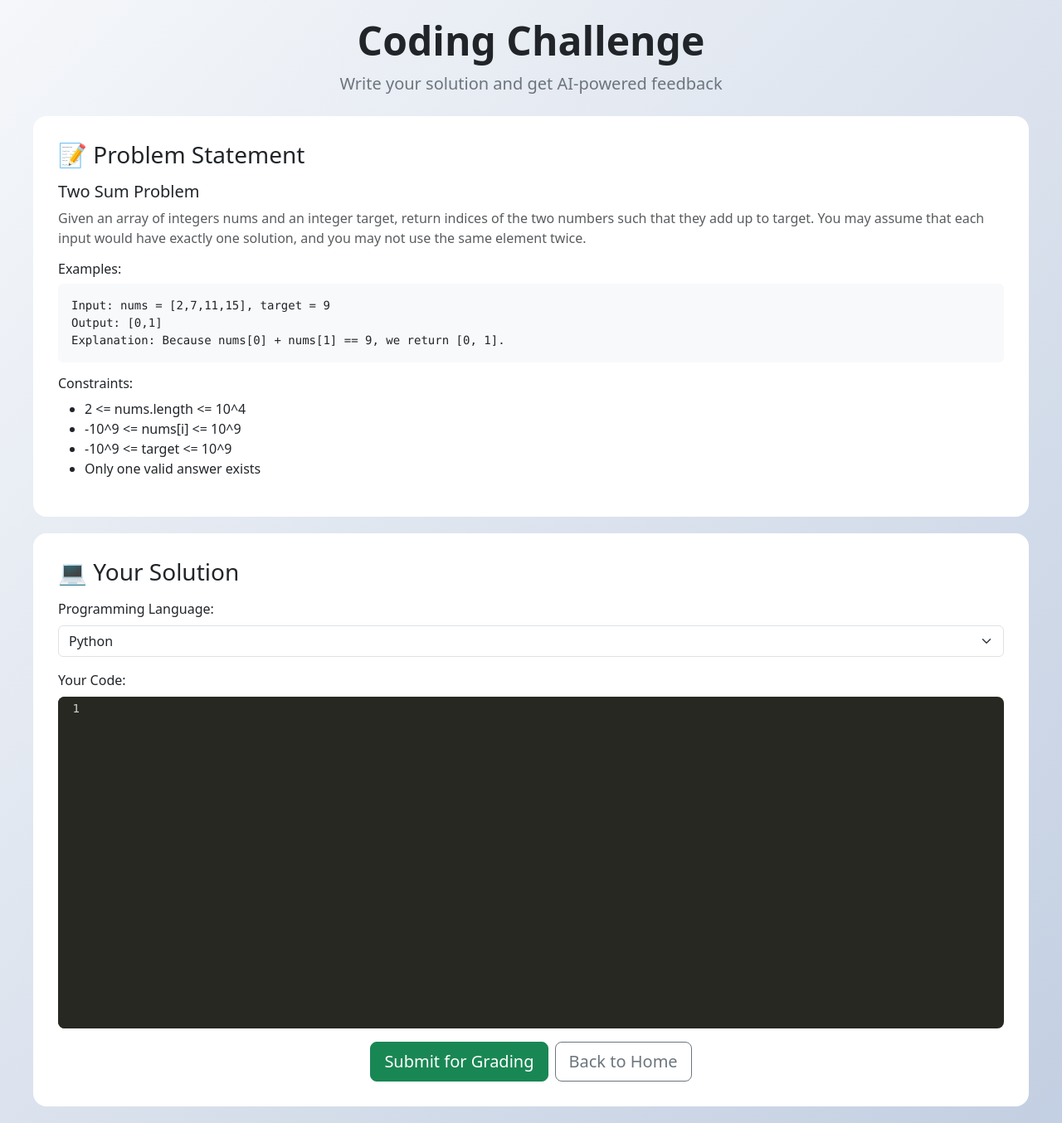
After one commit to afoxball/csgator, a Flask app: page /coding-prompt in a window 1280 px wide. The commit adds this page. Shown: the whole page at 83% size. Run offline with Flask 3, Linux system fonts and the light colour scheme; some libraries are stand-ins or nearby versions.

Commit message:
Add AI powered coding challenge feature

````diff
--- a/app.py
+++ b/app.py
@@ -1,6 +1,33 @@
-from flask import Flask, render_template
+from flask import Flask, render_template, request, jsonify
+import google.generativeai as genai
+import os
+from dotenv import load_dotenv
+import re
+
+# Load environment variables
+load_dotenv()
 
 app = Flask(__name__)
+
+# Configure Google AI Studio
+GOOGLE_API_KEY = os.getenv('GOOGLE_API_KEY')
+if GOOGLE_API_KEY:
+    genai.configure(api_key=GOOGLE_API_KEY)
+
+# Sample coding prompts (you can expand this or load from a database)
+CODING_PROMPTS = {
+    'default': {
+        'title': 'Two Sum Problem',
+        'description': 'Given an array of integers nums and an integer target, return indices of the two numbers such that they add up to target. You may assume that each input would have exactly one solution, and you may not use the same element twice.',
+        'examples': 'Input: nums = [2,7,11,15], target = 9\nOutput: [0,1]\nExplanation: Because nums[0] + nums[1] == 9, we return [0, 1].',
+        'constraints': [
+            '2 <= nums.length <= 10^4',
+            '-10^9 <= nums[i] <= 10^9',
+            '-10^9 <= target <= 10^9',
+            'Only one valid answer exists'
+        ]
+    }
+}
 
 @app.route('/')
 def index():
@@ -15,6 +42,175 @@ def register():
 def login():
     return "Login Page - Coming Soon!"
 
+@app.route('/coding-prompt')
+def coding_prompt():
+    """Display the coding prompt page"""
+    prompt_data = CODING_PROMPTS['default']
+    return render_template('coding_prompt.html',
+                         prompt_title=prompt_data['title'],
+                         prompt_description=prompt_data['description'],
+                         prompt_examples=prompt_data.get('examples'),
+                         prompt_constraints=prompt_data.get('constraints'))
+
+@app.route('/submit-code', methods=['POST'])
+def submit_code():
+    """Handle code submission and grade it using Google AI Studio"""
+
+    # Get form data
+    code = request.form.get('code', '')
+    language = request.form.get('language', 'python')
+    prompt_title = request.form.get('prompt_title', '')
+    prompt_description = request.form.get('prompt_description', '')
+
+    # Validate inputs
+    if not code.strip():
+        return render_template('grading_result.html',
+                             score='N/A',
+                             score_class='score-poor',
+                             score_category='Poor',
+                             feedback='<p class="text-danger">No code was submitted. Please write some code before submitting.</p>',
+                             code='',
+                             language=language,
+                             prompt_title=prompt_title,
+                             prompt_description=prompt_description)
+
+    # Check if API key is configured
+    if not GOOGLE_API_KEY:
+        return render_template('grading_result.html',
+                             score='N/A',
+                             score_class='score-poor',
+                             score_category='Error',
+                             feedback='<p class="text-danger"><strong>Configuration Error:</strong> Google API key is not configured. Please add your GOOGLE_API_KEY to the .env file.</p>',
+                             code=code,
+                             language=language,
+                             prompt_title=prompt_title,
+                             prompt_description=prompt_description)
+
+    try:
+        # Grade the code using Google AI Studio
+        feedback, score = grade_code_with_ai(code, language, prompt_title, prompt_description)
+
+        # Determine score category and styling
+        score_category, score_class = get_score_category(score)
+
+        # Format feedback for HTML display
+        formatted_feedback = format_feedback_html(feedback)
+
+        return render_template('grading_result.html',
+                             score=score,
+                             score_class=score_class,
+                             score_category=score_category,
+                             feedback=formatted_feedback,
+                             code=code,
+                             language=language,
+                             prompt_title=prompt_title,
+                             prompt_description=prompt_description)
+
+    except Exception as e:
+        # Handle any errors during grading
+        error_message = f'<p class="text-danger"><strong>Error during grading:</strong> {str(e)}</p><p>Please try again or contact support if the issue persists.</p>'
+        return render_template('grading_result.html',
+                             score='Error',
+                             score_class='score-poor',
+                             score_category='Error',
+                             feedback=error_message,
+                             code=code,
+                             language=language,
+                             prompt_title=prompt_title,
+                             prompt_description=prompt_description)
+
+def grade_code_with_ai(code, language, prompt_title, prompt_description):
+    """Use Google AI Studio to grade the submitted code"""
+
+    # Create the grading prompt
+    grading_prompt = f"""You are an expert programming instructor grading a student's code submission.
+
+Problem: {prompt_title}
+Description: {prompt_description}
+
+Programming Language: {language}
+
+Student's Code:
+```{language}
+{code}
+```
+
+Please evaluate this code and provide:
+1. A numerical score from 0-100
+2. Detailed feedback covering:
+   - Correctness: Does the solution solve the problem correctly?
+   - Code Quality: Is the code clean, readable, and well-structured?
+   - Efficiency: Is the solution efficient in terms of time and space complexity?
+   - Best Practices: Does it follow language-specific best practices?
+   - Suggestions: What improvements could be made?
+
+Format your response as:
+SCORE: [number from 0-100]
+FEEDBACK:
+[Your detailed feedback here, using bullet points and paragraphs]
+"""
+
+    # Use Gemini model to generate feedback
+    model = genai.GenerativeModel('gemini-pro')
+    response = model.generate_content(grading_prompt)
+
+    # Parse the response
+    response_text = response.text
+
+    # Extract score
+    score_match = re.search(r'SCORE:\s*(\d+)', response_text)
+    score = score_match.group(1) if score_match else '0'
+
+    # Extract feedback
+    feedback_match = re.search(r'FEEDBACK:\s*(.+)', response_text, re.DOTALL)
+    feedback = feedback_match.group(1).strip() if feedback_match else response_text
+
+    return feedback, score
+
+def get_score_category(score):
+    """Determine the category and CSS class based on score"""
+    try:
+        score_num = int(score)
+        if score_num >= 90:
+            return 'Excellent', 'score-excellent'
+        elif score_num >= 70:
+            return 'Good', 'score-good'
+        elif score_num >= 50:
+            return 'Needs Work', 'score-needs-work'
+        else:
+            return 'Poor', 'score-poor'
+    except:
+        return 'Unknown', 'score-poor'
+
+def format_feedback_html(feedback):
+    """Format the feedback text into HTML with proper styling"""
+    # Convert markdown-style formatting to HTML
+    feedback = feedback.replace('**', '<strong>').replace('**', '</strong>')
+
+    # Convert bullet points
+    lines = feedback.split('\n')
+    formatted_lines = []
+    in_list = False
+
+    for line in lines:
+        line = line.strip()
+        if line.startswith('- ') or line.startswith('* '):
+            if not in_list:
+                formatted_lines.append('<ul>')
+                in_list = True
+            formatted_lines.append(f'<li>{line[2:]}</li>')
+        else:
+            if in_list:
+                formatted_lines.append('</ul>')
+                in_list = False
+            if line:
+                formatted_lines.append(f'<p>{line}</p>')
+
+    if in_list:
+        formatted_lines.append('</ul>')
+
+    return '\n'.join(formatted_lines)
+
 if __name__ == '__main__':
     # port 5000 is the default, but Render might set a PORT env var
     # This block is mainly for local testing
--- a/requirements.txt
+++ b/requirements.txt
@@ -2,3 +2,5 @@ Flask==3.0.0
 gunicorn==21.2.0
 Flask-SQLAlchemy==3.1.1
 psycopg2-binary==2.9.9
+google-generativeai==0.3.1
+python-dotenv==1.0.0
--- /dev/null
+++ b/templates/coding_prompt.html
@@ -0,0 +1,189 @@
+<!DOCTYPE html>
+<html lang="en">
+<head>
+    <meta charset="UTF-8">
+    <meta name="viewport" content="width=device-width, initial-scale=1.0">
+    <title>Coding Challenge - CS Gator</title>
+    <link href="https://cdn.jsdelivr.net/npm/bootstrap@5.3.0/dist/css/bootstrap.min.css" rel="stylesheet">
+    <!-- CodeMirror for code editor -->
+    <link rel="stylesheet" href="https://cdnjs.cloudflare.com/ajax/libs/codemirror/5.65.2/codemirror.min.css">
+    <link rel="stylesheet" href="https://cdnjs.cloudflare.com/ajax/libs/codemirror/5.65.2/theme/monokai.min.css">
+    <style>
+        body {
+            background: linear-gradient(135deg, #f5f7fa 0%, #c3cfe2 100%);
+            min-height: 100vh;
+            padding: 20px 0;
+        }
+        .main-container {
+            max-width: 1200px;
+            margin: 0 auto;
+        }
+        .card {
+            border: none;
+            border-radius: 1rem;
+            box-shadow: 0 4px 6px rgba(0, 0, 0, 0.1);
+        }
+        .CodeMirror {
+            height: 400px;
+            border-radius: 0.5rem;
+            font-size: 14px;
+        }
+        .prompt-section {
+            background: #fff;
+            padding: 30px;
+            border-radius: 1rem;
+            margin-bottom: 20px;
+        }
+        .editor-section {
+            background: #fff;
+            padding: 30px;
+            border-radius: 1rem;
+        }
+        .submit-btn {
+            min-width: 200px;
+        }
+    </style>
+</head>
+<body>
+    <div class="main-container">
+        <!-- Header -->
+        <div class="text-center mb-4">
+            <h1 class="display-5 fw-bold text-dark">Coding Challenge</h1>
+            <p class="lead text-secondary">Write your solution and get AI-powered feedback</p>
+        </div>
+
+        <!-- Coding Prompt Section -->
+        <div class="prompt-section">
+            <h3 class="mb-3">📝 Problem Statement</h3>
+            <div id="prompt-content">
+                <h5>{{ prompt_title }}</h5>
+                <p class="text-muted">{{ prompt_description }}</p>
+
+                {% if prompt_examples %}
+                <div class="mt-3">
+                    <h6>Examples:</h6>
+                    <pre class="bg-light p-3 rounded">{{ prompt_examples }}</pre>
+                </div>
+                {% endif %}
+
+                {% if prompt_constraints %}
+                <div class="mt-3">
+                    <h6>Constraints:</h6>
+                    <ul>
+                        {% for constraint in prompt_constraints %}
+                        <li>{{ constraint }}</li>
+                        {% endfor %}
+                    </ul>
+                </div>
+                {% endif %}
+            </div>
+        </div>
+
+        <!-- Code Editor Section -->
+        <div class="editor-section">
+            <h3 class="mb-3">💻 Your Solution</h3>
+            <form id="submission-form" method="POST" action="/submit-code">
+                <div class="mb-3">
+                    <label for="language" class="form-label">Programming Language:</label>
+                    <select class="form-select" id="language" name="language">
+                        <option value="python" selected>Python</option>
+                        <option value="javascript">JavaScript</option>
+                        <option value="java">Java</option>
+                        <option value="cpp">C++</option>
+                        <option value="csharp">C#</option>
+                    </select>
+                </div>
+
+                <div class="mb-3">
+                    <label class="form-label">Your Code:</label>
+                    <textarea id="code-editor" name="code"></textarea>
+                </div>
+
+                <input type="hidden" name="prompt_title" value="{{ prompt_title }}">
+                <input type="hidden" name="prompt_description" value="{{ prompt_description }}">
+
+                <div class="d-grid gap-2 d-md-flex justify-content-md-center">
+                    <button type="submit" class="btn btn-success btn-lg submit-btn" id="submit-btn">
+                        <span id="submit-text">Submit for Grading</span>
+                        <span id="submit-spinner" class="spinner-border spinner-border-sm d-none" role="status" aria-hidden="true"></span>
+                    </button>
+                    <a href="/" class="btn btn-outline-secondary btn-lg">Back to Home</a>
+                </div>
+            </form>
+        </div>
+    </div>
+
+    <!-- Scripts -->
+    <script src="https://cdn.jsdelivr.net/npm/bootstrap@5.3.0/dist/js/bootstrap.bundle.min.js"></script>
+    <script src="https://cdnjs.cloudflare.com/ajax/libs/codemirror/5.65.2/codemirror.min.js"></script>
+    <script src="https://cdnjs.cloudflare.com/ajax/libs/codemirror/5.65.2/mode/python/python.min.js"></script>
+    <script src="https://cdnjs.cloudflare.com/ajax/libs/codemirror/5.65.2/mode/javascript/javascript.min.js"></script>
+    <script src="https://cdnjs.cloudflare.com/ajax/libs/codemirror/5.65.2/mode/clike/clike.min.js"></script>
+
+    <script>
+        // Initialize CodeMirror
+        var editor = CodeMirror.fromTextArea(document.getElementById('code-editor'), {
+            mode: 'python',
+            theme: 'monokai',
+            lineNumbers: true,
+            indentUnit: 4,
+            smartIndent: true,
+            matchBrackets: true,
+            autoCloseBrackets: true
+        });
+
+        // Change editor mode based on language selection
+        document.getElementById('language').addEventListener('change', function() {
+            var modeMap = {
+                'python': 'python',
+                'javascript': 'javascript',
+                'java': 'text/x-java',
+                'cpp': 'text/x-c++src',
+                'csharp': 'text/x-csharp'
+            };
+            editor.setOption('mode', modeMap[this.value]);
+        });
+
+        // Handle form submission
+        document.getElementById('submission-form').addEventListener('submit', function(e) {
+            e.preventDefault();
+
+            // Get code from editor
+            var code = editor.getValue();
+            if (!code.trim()) {
+                alert('Please write some code before submitting!');
+                return;
+            }
+
+            // Show loading state
+            document.getElementById('submit-text').classList.add('d-none');
+            document.getElementById('submit-spinner').classList.remove('d-none');
+            document.getElementById('submit-btn').disabled = true;
+
+            // Create form data
+            var formData = new FormData(this);
+            formData.set('code', code);
+
+            // Submit via fetch
+            fetch('/submit-code', {
+                method: 'POST',
+                body: formData
+            })
+            .then(response => response.text())
+            .then(html => {
+                document.open();
+                document.write(html);
+                document.close();
+            })
+            .catch(error => {
+                console.error('Error:', error);
+                alert('An error occurred while submitting your code. Please try again.');
+                // Reset button
+                document.getElementById('submit-text').classList.remove('d-none');
+                document.getElementById('submit-spinner').classList.add('d-none');
+                document.getElementById('submit-btn').disabled = false;
+            });
+        });
+    </script>
+</body>
+</html>
````
Also changed, not shown: templates/grading_result.html (added, +132 -0 lines), templates/index.html (+9 -1 lines), README_CODING_CHALLENGE.md (added), 3 other files.
